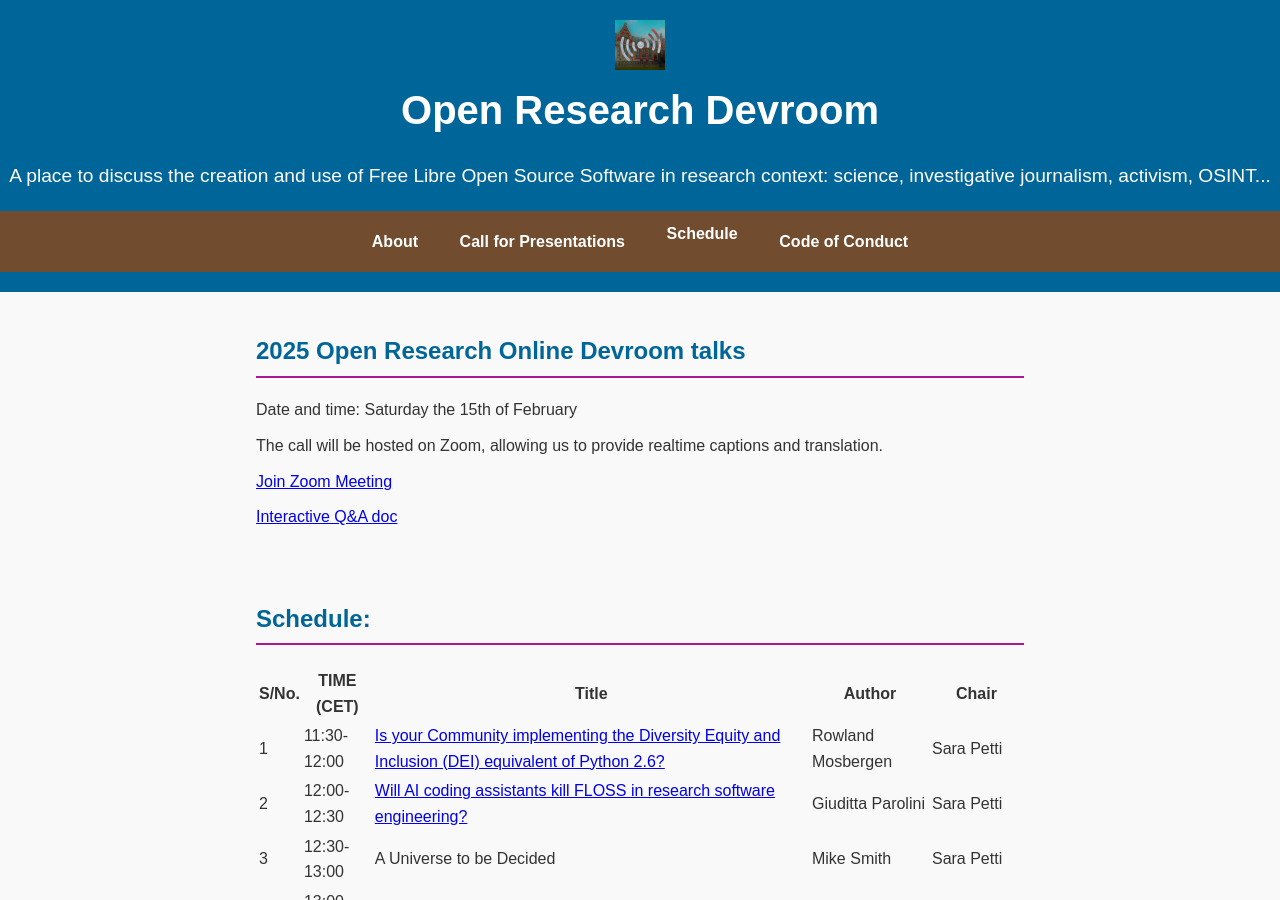
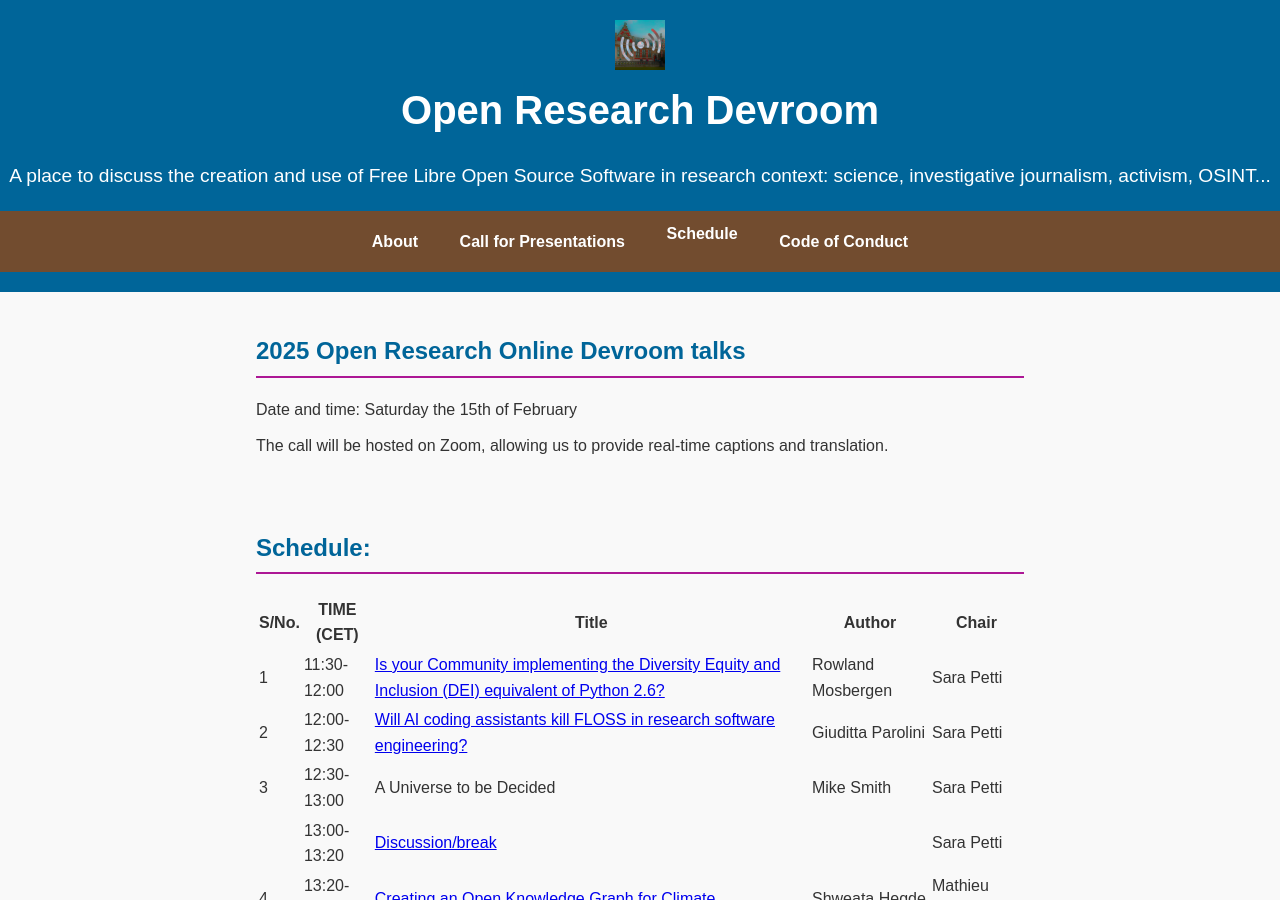
Before and after one commit to research-fosdem/research-fosdem.github.io, a Jekyll site: the page built from 2025-online-schedule.md, in a window 1280 px wide and 900 px high. Built offline with Jekyll 4.4.1, drawn with Linux system fonts in a browser that asks for light colours.

Commit message:
Remove framapad and zoom links

```diff
--- a/2025-online-schedule.md
+++ b/2025-online-schedule.md
@@ -9,11 +9,7 @@ title: 2025 ORDEM Schedule
 
 Date and time: Saturday the 15th of February <!--at 10:00 UTC - 15:30 UTC. [[Check when this is in YOUR timezone](https://arewemeetingyet.com/London/2024-02-10/10:00)]-->
 
-The call will be hosted on Zoom, allowing us to provide realtime captions and translation.
-
-[Join Zoom Meeting](https://aaudk.zoom.us/j/68380102273)
-
-[Interactive Q&A doc](https://annuel.framapad.org/p/ordem-2025-acrs?lang=fr)
+The call will be hosted on Zoom, allowing us to provide real-time captions and translation.
 
 </div>
 </section>
```
